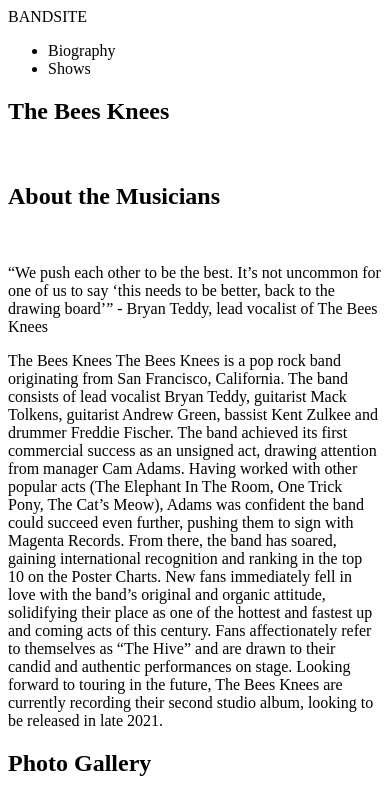
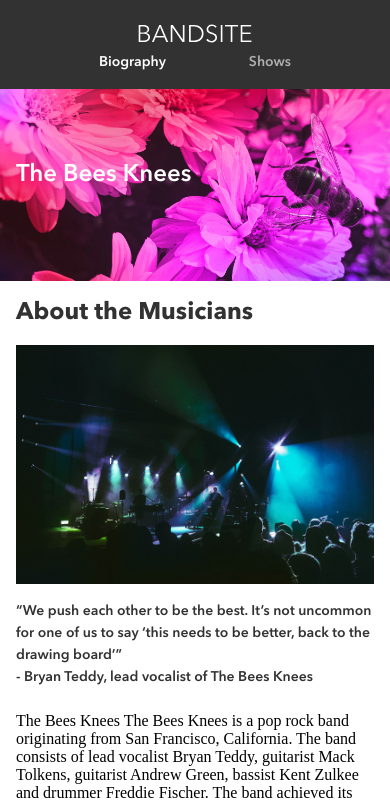
Before and after one commit to Thomasvovk/Band-Site, a plain HTML site: page index.html in a window 390 px wide. Shown: the top 802 px of the page. Drawn offline with nearby package versions, Linux system fonts and the light colour scheme; files that its build step writes are made by us from their sources.

Commit message:
Update Mobile for Hero

```diff
--- a/index.html
+++ b/index.html
@@ -4,33 +4,44 @@
     <meta charset="UTF-8" />
     <meta http-equiv="X-UA-Compatible" content="IE=edge" />
     <meta name="viewport" content="width=device-width, initial-scale=1.0" />
-    <link rel="stylesheet" href="/styles/partials/bio.css" />
+    <link rel="stylesheet" href="/styles/bio.css" />
     <title>Band Site</title>
   </head>
 
   <body>
     <header class="header">
-      <logo class="header__logo">BANDSITE</logo>
-      <ul class="header__nav">
-        <li class="header__list">Biography</li>
-        <li class="header__list">Shows</li>
-      </ul>
+      <!-- Logo -->
+      <img
+        class="header__logo"
+        src="/assets/Logo/Logo-bandsite.svg"
+        alt="Logo"
+      />
+      <nav class="header__nav">
+        <ul class="header__list">
+          <li class="header__item">Biography</li>
+          <li class="header__item header__item--inactive">Shows</li>
+        </ul>
+      </nav>
     </header>
 
     <main>
-      <section>
-        <h1>The Bees Knees</h1>
-        <img src="" alt="" />
+      <section class="hero">
+        <div class="hero__container">
+          <h1 class="hero__title">The Bees Knees</h1>
+        </div>
       </section>
-      <selection>
-        <h2>About the Musicians</h2>
-        <img src="" alt="" />
-        <p>
+
+      <selection class="info">
+        <h2 class="info__title">About the Musicians</h2>
+        <img class="info__image" src="/assets/Images/band.jpg" alt="band" />
+        <p class="info__quote">
           “We push each other to be the best. It’s not uncommon for one of us to
-          say ‘this needs to be better, back to the drawing board’” - Bryan
-          Teddy, lead vocalist of The Bees Knees
+          say ‘this needs to be better, back to the drawing board’”
         </p>
-        <p>
+        <p class="info__quote-owner">
+          - Bryan Teddy, lead vocalist of The Bees Knees
+        </p>
+        <p class="info__desctiprion">
           The Bees Knees The Bees Knees is a pop rock band originating from San
           Francisco, California. The band consists of lead vocalist Bryan Teddy,
           guitarist Mack Tolkens, guitarist Andrew Green, bassist Kent Zulkee
@@ -50,6 +61,7 @@
           2021.
         </p>
       </selection>
+
       <section>
         <h2>Photo Gallery</h2>
         <img src="" alt="" />
--- a/styles/bio.scss
+++ b/styles/bio.scss
@@ -1,2 +1,108 @@
 @use "../styles/partials/mixins" as *;
 @use "../styles/partials/variables" as *;
+
+// Font
+
+@font-face {
+  font-family: "Avenir Next Regular";
+  font-weight: 400;
+  src: url(../assets/Font/AvenirNextLTPro-Regular.otf) format("woff2");
+}
+
+@font-face {
+  font-family: "Avenir Next Demi";
+  font-weight: 600;
+  src: url(../assets/Font/AvenirNextLTPro-Demi.otf) format("woff2");
+}
+
+@font-face {
+  font-family: "Avenir Next Bold";
+  font-weight: 700;
+  src: url(../assets/Font/AvenirNextLTPro-Bold.otf) format("woff2");
+}
+
+* {
+  margin: 0;
+  padding: 0;
+  box-sizing: border-box;
+}
+
+// Header Section
+
+header {
+  background-color: $BandSite-color;
+  color: $White-color;
+  padding: 1rem 1rem 1rem 1rem;
+
+  ul {
+    list-style: none;
+  }
+}
+
+.header {
+  &__logo {
+    display: flex;
+    padding: 0.5rem 0 0.5rem 0;
+    margin-left: auto;
+    margin-right: auto;
+  }
+
+  &__list {
+    display: flex;
+    justify-content: space-evenly;
+    font-family: $font-demi;
+    font-size: 0.875rem;
+    line-height: 1.375rem;
+  }
+
+  &__item--inactive {
+    color: #afafaf;
+    font: $font-regular;
+  }
+}
+
+.hero {
+  padding: 0 0 1rem 0;
+  &__container {
+    background-image: url(/assets/Images/hero-bio.jpg);
+    background-size: cover;
+    width: 100%;
+    height: 12rem;
+    position: relative;
+  }
+
+  &__title {
+    color: $White-color;
+    font-family: $font-demi;
+    font-size: 1.5rem;
+    padding: 0 0 0 1rem;
+    position: absolute;
+    top: 4.5rem;
+  }
+}
+
+.info {
+  display: flex;
+  flex-direction: column;
+  margin: 0 1rem 0 1rem;
+  &__title {
+    font-family: $font-bold;
+    color: $BandSite-color;
+    font-size: 1.5rem;
+    line-height: 2rem;
+    padding: 0 0 1rem 0;
+  }
+  &__image {
+    padding: 0 0 1rem 0;
+  }
+  &__quote {
+    font-family: $font-demi;
+    color: $BandSite-color;
+    font-size: 0.875rem;
+    line-height: 1.375rem;
+  }
+  &__quote-owner {
+    @extend .info__quote;
+    padding: 0 0 1.5rem 0;
+  }
+}
--- a/styles/partials/_variables.scss
+++ b/styles/partials/_variables.scss
@@ -1,3 +1,7 @@
-$BandSite-Black-color: #323232;
+$BandSite-color: #323232;
 $Silver-color: #afafaf;
 $White-color: #ffffff;
+
+$font-regular: "Avenir Next Regular";
+$font-demi: "Avenir Next Demi";
+$font-bold: "Avenir Next Bold";
```
Also changed, not shown: styles/bio.css.
